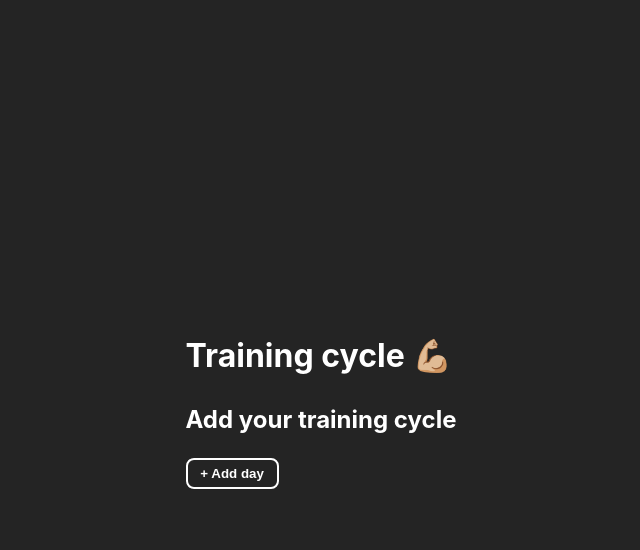
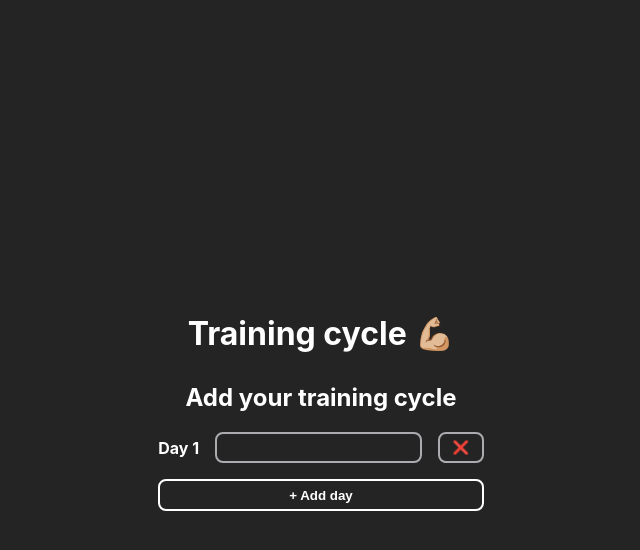
Before and after one commit to tomimelo/training-cycle, a website built with Vite: page src/index.html in a window 1280 px wide. Both pictures are taken after a click on the button "+ Add day". Shown: the whole page, without its empty margins (319-959 px from the left). Built offline with nearby package versions, Linux system fonts and the light colour scheme.

Commit message:
add training day features

```diff
--- a/src/index.html
+++ b/src/index.html
@@ -7,11 +7,11 @@
     <title>Training cycle</title>
   </head>
   <body>
-    <div id="app">
+    <div id="app" class="flex-column flex-center">
       <h1>Training cycle 💪🏼</h1>
-      <div class="training-cycle">
+      <div class="training-cycle flex-column flex-center">
         <h2>Add your training cycle</h2>
-        <button class="add-day">+ Add day</button>
+        <button class="button add-day">+ Add day</button>
       </div>
     </div>
     <script type="module" src="/main.js"></script>
--- a/src/main.js
+++ b/src/main.js
@@ -1,6 +1,7 @@
+import { TrainingDay } from './components/TrainingDay'
 import { ADD_DAYS_BUTTON, DAYS_LIST } from './constants/selectors'
 import './style.css'
-import { $ } from './utils/dom'
+import { $, $$ } from './utils/dom'
 
 function getDaysListElement() {
   const currentDaysList = $(DAYS_LIST)
@@ -9,8 +10,8 @@ function getDaysListElement() {
 
 function createDaysList() {
   const trainingCycleDescription = $('div.training-cycle h2')
-  const daysList = document.createElement('div')
-  daysList.classList.add('days-cycle-list')
+  const daysList = document.createElement('form')
+  daysList.classList.add('days-cycle-list', 'flex-column', 'flex-center')
 
   trainingCycleDescription.after(daysList)
   return daysList
@@ -21,6 +22,23 @@ function setupAddDaysButton() {
   const addDaysButton = $(ADD_DAYS_BUTTON)
   addDaysButton.addEventListener('click', function () {
     const daysListElement = getDaysListElement()
+    const trainingDay = TrainingDay(++days)
+    const trainingDayElement = trainingDay.getElement()
+
+    trainingDay.onRemove(() => {
+      trainingDayElement.remove()
+      days = Math.max(0, --days)
+      recomputeDays()
+    })
+
+    daysListElement.appendChild(trainingDayElement)
+  })
+}
+
+function recomputeDays() {
+  const dayLabels = $$('span.training-day-label')
+  dayLabels.forEach((label, index) => {
+    label.innerText = `Day ${index+1}`
   })
 }
 
--- a/src/style.css
+++ b/src/style.css
@@ -3,6 +3,8 @@
   line-height: 1.5;
   color: rgb(255, 255, 255);
   background-color: #242424;
+  box-sizing: border-box;
+  --padding: .4rem .8rem;
 }
 
 body {
@@ -14,13 +16,23 @@ body {
   min-height: 100vh;
 }
 
-button.add-day {
+.flex-column {
+  display: flex;
+  flex-direction: column;
+}
+
+.flex-center {
+  display: flex;
+  align-items: center;
+}
+
+button.button {
   background-color: transparent;
   border: 2px solid white;
+  border-radius: 8px;
   color: inherit;
   font-weight: bold;
-  border-radius: 8px;
-  padding: .4rem .8rem;
+  padding: var(--padding);
   cursor: pointer;
   transition: all 0.2s;
 
@@ -29,3 +41,55 @@ button.add-day {
     background-color: rgb(255, 255, 255);
   }
 }
+
+.training-cycle {
+  & h2 {
+    margin: 0;
+  }
+
+  display: flex;
+  flex-direction: column;
+  gap: 1rem;
+
+  button.add-day {
+    width: 100%;
+  }
+}
+
+.days-cycle-list {
+  gap: 1rem;
+}
+
+.training-day {
+  gap: 1rem;
+
+  & span {
+    font-weight: bold;
+  }
+
+  & input {
+    border: 2px solid #abacaf;
+    background: transparent;
+    color: inherit;
+    appearance: none;
+    border-radius: 8px;
+    padding: var(--padding);
+    transition: all .2s ease;
+
+    &:hover, &:focus {
+      border-color: #fff
+    }
+
+    &:focus{
+      outline: 0;
+    }
+  }
+
+  & button {
+    border-color: #abacaf;
+
+    &:hover {
+      border-color: #fff;
+    }
+  }
+}
```
